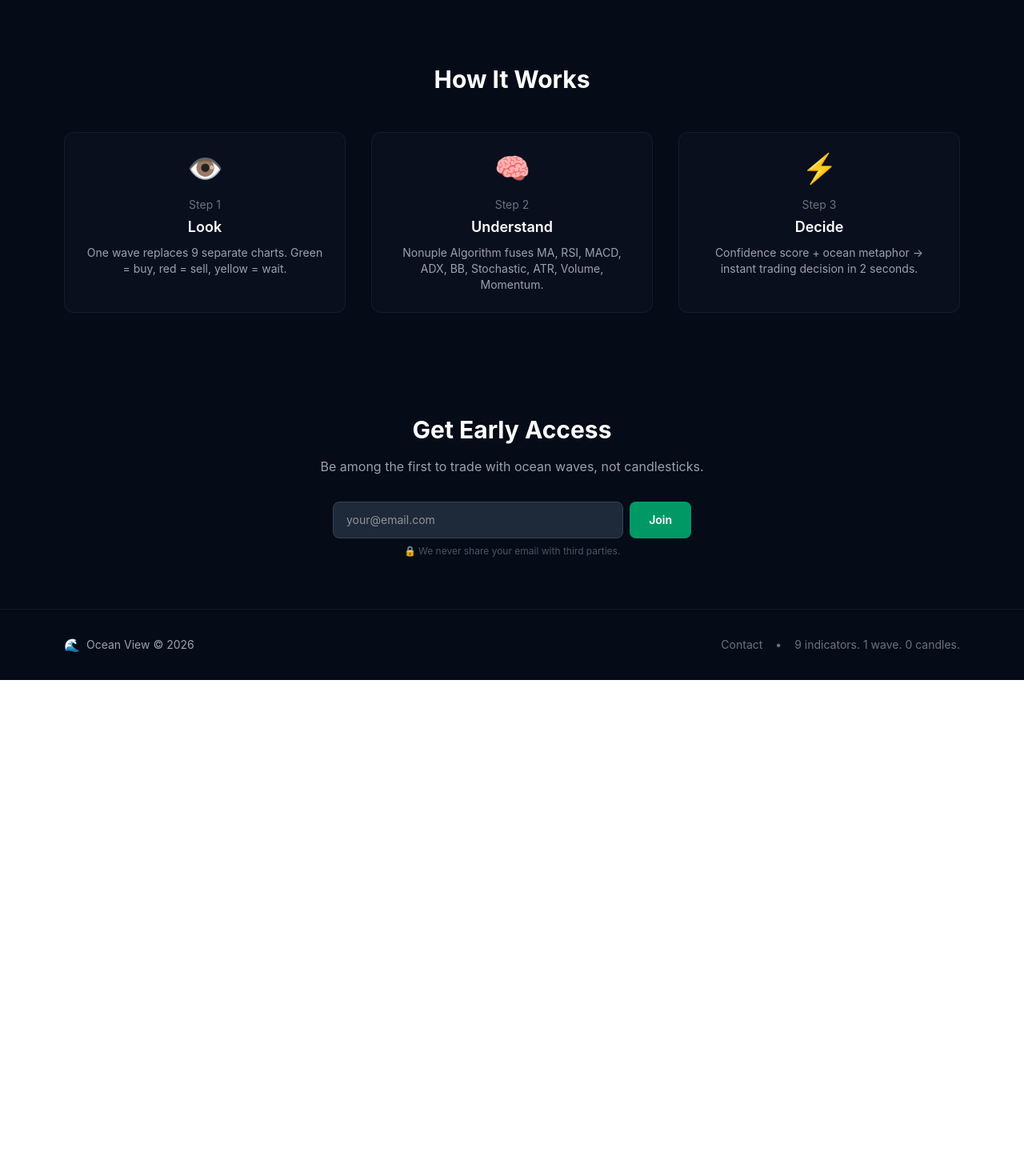
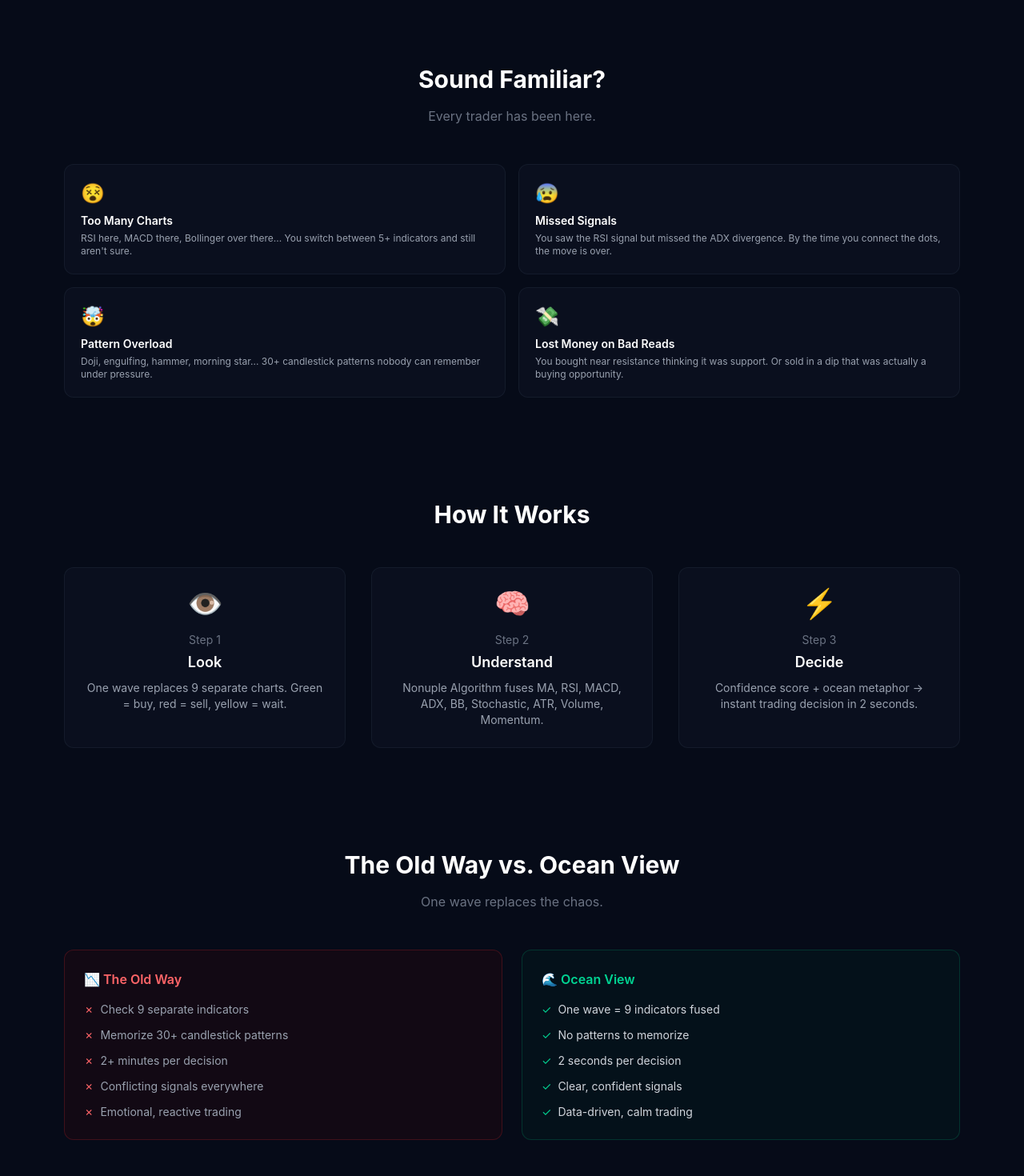
Before and after one commit to yaroslavmak1995-prog/ocean-view-app, a React (Vite) app: page / in a window 1280 px wide. Shown: the part 1160-2630 px from the top of the page at 80% size. Before the commit the page ends 2010 px from the top, so only its background shows below. Built offline with nearby package versions, Linux system fonts and the light colour scheme; no server answers.

Commit message:
Day 37: Pain Points section, Comparison section, Reddit share, Demo Mode tooltip, Mobile sticky CTA

```diff
--- a/src/components/landing/LandingPage.tsx
+++ b/src/components/landing/LandingPage.tsx
@@ -154,6 +154,26 @@ export function LandingPage() {
         </div>
       </section>
 
+      {/* Pain Points */}
+      <section className="max-w-6xl mx-auto px-4 py-16">
+        <h2 className="text-2xl md:text-3xl font-bold text-center mb-4">Sound Familiar?</h2>
+        <p className="text-gray-500 text-center mb-12">Every trader has been here.</p>
+        <div className="grid grid-cols-1 md:grid-cols-2 gap-4">
+          {[
+            { emoji: '😵', title: 'Too Many Charts', desc: 'RSI here, MACD there, Bollinger over there... You switch between 5+ indicators and still aren\'t sure.' },
+            { emoji: '😰', title: 'Missed Signals', desc: 'You saw the RSI signal but missed the ADX divergence. By the time you connect the dots, the move is over.' },
+            { emoji: '🤯', title: 'Pattern Overload', desc: 'Doji, engulfing, hammer, morning star... 30+ candlestick patterns nobody can remember under pressure.' },
+            { emoji: '💸', title: 'Lost Money on Bad Reads', desc: 'You bought near resistance thinking it was support. Or sold in a dip that was actually a buying opportunity.' },
+          ].map((item, i) => (
+            <div key={i} className="p-5 bg-[#0a0f1e] rounded-xl border border-gray-800/50 hover:border-gray-700/50 transition-colors">
+              <div className="text-2xl mb-2">{item.emoji}</div>
+              <h3 className="text-sm font-semibold mb-1">{item.title}</h3>
+              <p className="text-xs text-gray-400">{item.desc}</p>
+            </div>
+          ))}
+        </div>
+      </section>
+
       {/* How It Works */}
       <section className="max-w-6xl mx-auto px-4 py-16">
         <h2 className="text-2xl md:text-3xl font-bold text-center mb-12">How It Works</h2>
@@ -170,6 +190,34 @@ export function LandingPage() {
               <p className="text-sm text-gray-400">{item.desc}</p>
             </div>
           ))}
+        </div>
+      </section>
+
+      {/* Comparison */}
+      <section className="max-w-6xl mx-auto px-4 py-16">
+        <h2 className="text-2xl md:text-3xl font-bold text-center mb-4">The Old Way vs. Ocean View</h2>
+        <p className="text-gray-500 text-center mb-12">One wave replaces the chaos.</p>
+        <div className="grid grid-cols-1 md:grid-cols-2 gap-6">
+          <div className="bg-red-950/20 rounded-xl border border-red-500/20 p-6">
+            <h3 className="text-red-400 font-semibold mb-4">📉 The Old Way</h3>
+            <ul className="space-y-3 text-sm text-gray-400">
+              <li className="flex items-start gap-2"><span className="text-red-400">✗</span> Check 9 separate indicators</li>
+              <li className="flex items-start gap-2"><span className="text-red-400">✗</span> Memorize 30+ candlestick patterns</li>
+              <li className="flex items-start gap-2"><span className="text-red-400">✗</span> 2+ minutes per decision</li>
+              <li className="flex items-start gap-2"><span className="text-red-400">✗</span> Conflicting signals everywhere</li>
+              <li className="flex items-start gap-2"><span className="text-red-400">✗</span> Emotional, reactive trading</li>
+            </ul>
+          </div>
+          <div className="bg-emerald-950/20 rounded-xl border border-emerald-500/20 p-6">
+            <h3 className="text-emerald-400 font-semibold mb-4">🌊 Ocean View</h3>
+            <ul className="space-y-3 text-sm text-gray-300">
+              <li className="flex items-start gap-2"><span className="text-emerald-400">✓</span> One wave = 9 indicators fused</li>
+              <li className="flex items-start gap-2"><span className="text-emerald-400">✓</span> No patterns to memorize</li>
+              <li className="flex items-start gap-2"><span className="text-emerald-400">✓</span> 2 seconds per decision</li>
+              <li className="flex items-start gap-2"><span className="text-emerald-400">✓</span> Clear, confident signals</li>
+              <li className="flex items-start gap-2"><span className="text-emerald-400">✓</span> Data-driven, calm trading</li>
+            </ul>
+          </div>
         </div>
       </section>
 
--- a/src/components/ui/ShareAnalysis.tsx
+++ b/src/components/ui/ShareAnalysis.tsx
@@ -1,5 +1,5 @@
 // Ocean View — Share Analysis Component
-// Share current analysis via clipboard or social media
+// Share current analysis via clipboard or social media (Twitter/X, Reddit)
 
 import { useState } from 'react';
 import type { AnalysisResult } from '../../lib/types';
@@ -42,6 +42,12 @@ https://yaroslavmak1995-prog.github.io/ocean-view-app/`;
     window.open(url, '_blank');
   };
 
+  const handleReddit = () => {
+    const title = `Ocean View: ${ticker} ${zoneEmoji} ${trendArrow} — ${analysis.signal?.split(' - ')[0] || 'Analysis'}`;
+    const url = `https://www.reddit.com/submit?title=${encodeURIComponent(title)}&text=${encodeURIComponent(shareText)}`;
+    window.open(url, '_blank');
+  };
+
   return (
     <div className="bg-[#0a0f1e] rounded-xl p-3 border border-gray-800/50">
       <h3 className="text-xs text-gray-500 uppercase tracking-wider mb-2">Share Analysis</h3>
@@ -58,6 +64,12 @@ https://yaroslavmak1995-prog.github.io/ocean-view-app/`;
         >
           𝕏 Share
         </button>
+        <button
+          onClick={handleReddit}
+          className="flex-1 px-3 py-1.5 text-xs bg-orange-600/20 hover:bg-orange-600/30 text-orange-400 rounded-lg border border-orange-500/30 transition-colors"
+        >
+          Reddit
+        </button>
       </div>
     </div>
   );
--- a/src/pages/DashboardPage.tsx
+++ b/src/pages/DashboardPage.tsx
@@ -69,8 +69,8 @@ export function DashboardPage() {
               </span>
             )}
             {isDemo && !analysisError && (
-              <span className="px-2 py-0.5 bg-amber-500/20 text-amber-400 text-xs rounded-full border border-amber-500/30">
-                Demo Mode
+              <span className="px-2 py-0.5 bg-amber-500/20 text-amber-400 text-xs rounded-full border border-amber-500/30" title="You are viewing synthetic demo data. Real-time data available when backend is connected.">
+                ⚠ Demo Mode
               </span>
             )}
             {!isDemo && !analysisError && (
@@ -210,6 +210,22 @@ export function DashboardPage() {
         <div className="mt-6 text-center text-xs text-gray-600">
           Ocean View is for informational purposes only. Not financial advice. Past performance does not guarantee future results.
         </div>
+
+        {/* Mobile Sticky CTA — visible on small screens only */}
+        <div className="fixed bottom-0 left-0 right-0 lg:hidden bg-[#0a0f1e]/95 backdrop-blur-sm border-t border-gray-800/50 px-4 py-3 z-50">
+          <div className="flex items-center gap-2">
+            <div className="flex-1">
+              <p className="text-xs text-gray-400">{isDemo ? 'Demo data — ' : 'Live — '}{displayTicker} {analysis.trend === 'uptrend' ? '🟢' : analysis.trend === 'downtrend' ? '🔴' : '🟡'} {analysis.signal?.split(' - ')[0] || 'Loading...'}</p>
+            </div>
+            <a
+              href="#"
+              onClick={(e) => { e.preventDefault(); navigator.clipboard.writeText(window.location.href); }}
+              className="px-4 py-2 bg-emerald-600 hover:bg-emerald-500 rounded-lg text-xs font-semibold transition-colors whitespace-nowrap"
+            >
+              Share ↗
+            </a>
+          </div>
+        </div>
       </main>
 
       <Footer />
```
